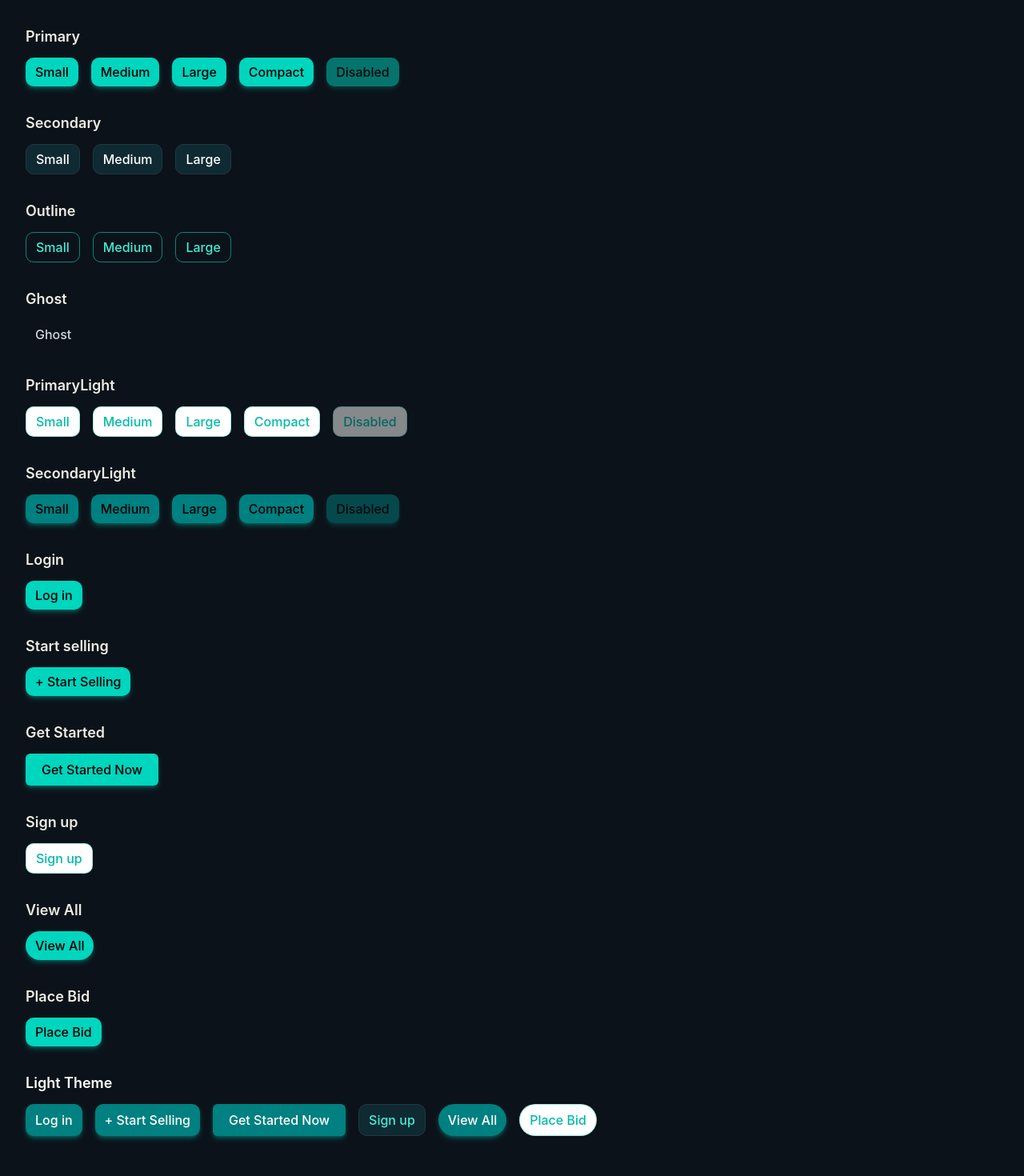
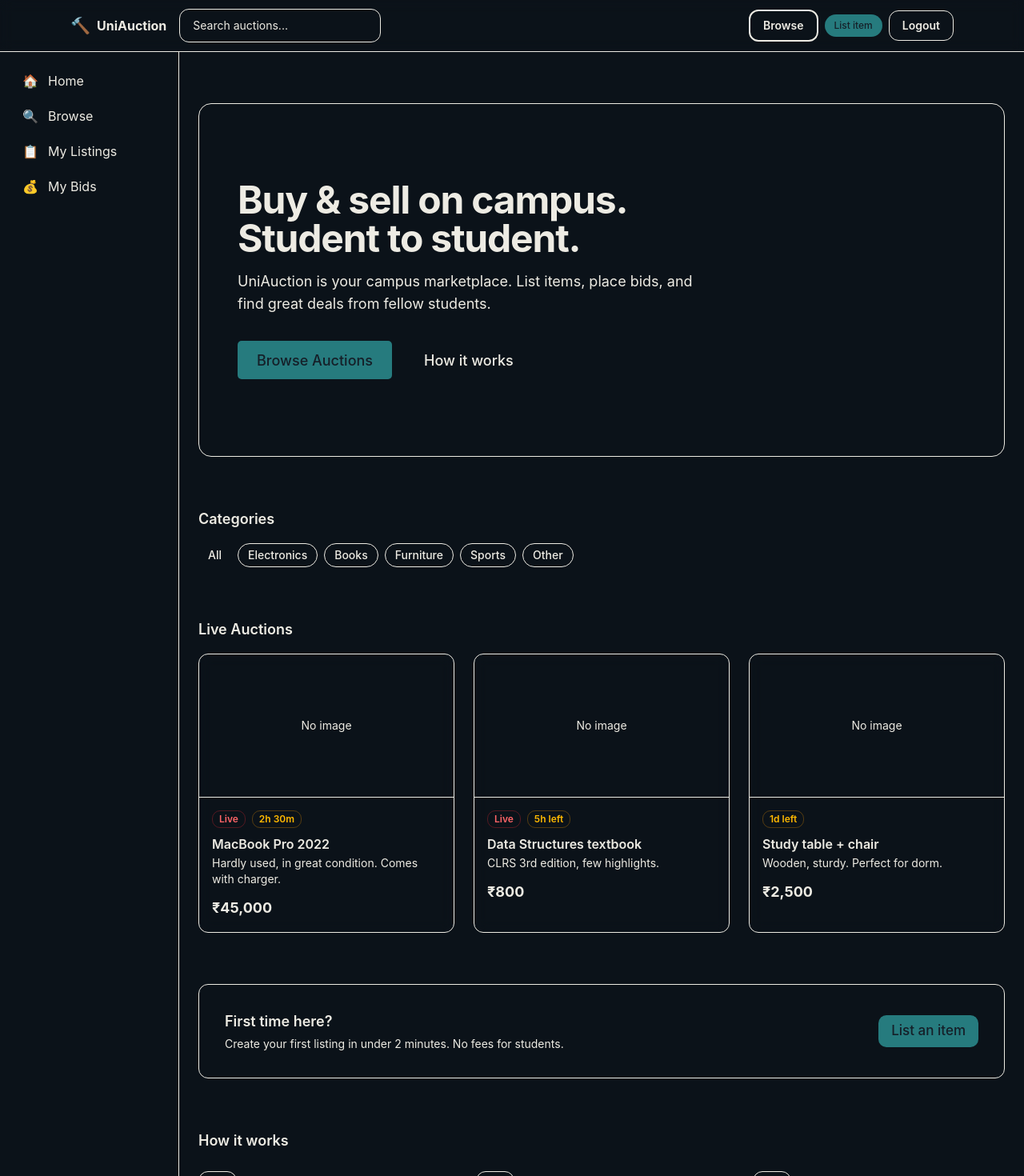
Before and after one commit to nonoyobussiness/student-online-auction-system, a React (Vite) app: page /home in a window 1280 px wide. Shown: the top 1470 px of the page at 80% size. Built offline with nearby package versions, Linux system fonts and the light colour scheme.

Commit message:
polished the styles and optimised the hardcoded parts

```diff
--- a/src/App.tsx
+++ b/src/App.tsx
@@ -20,7 +20,7 @@ export default function App() {
           <Home/>
         }
       />
-      <Route path="/button-preview" element={<ButtonPreview />} />
+      <Route path="/button" element={<ButtonPreview />} />
     </Routes>
   );
 }
--- a/src/components/ui/Button.tsx
+++ b/src/components/ui/Button.tsx
@@ -1,132 +1,65 @@
 import type { ButtonHTMLAttributes } from "react";
 
-type ButtonVariant =
-  | "primary"
-  | "secondary"
-  | "outline"
-  | "ghost"
-  | "primaryLight"
-  | "secondaryLight"
-  | "Login"
-  | "Start Selling"
-  | "Get Started"
-  | "signup"
-  | "viewall"
-  | "LoginLight"
-  | "StartSellingLight"
-  | "GetStartedLight"
-  | "signupLight"
-  | "viewallLight"
-  | "PlaceBid"
-  | "PlaceBidLight";
-type ButtonSize = "sm" | "md" | "lg" | "compact" | "xl" | "xxl";
-type ButtonRadius = "pill" | "rounded" | "smallpill";
+type ButtonVariant = "primary" | "secondary";
+type ButtonTheme = "dark" | "light";
+type ButtonSize = "sm" | "md" | "lg";
 
 interface ButtonProps extends ButtonHTMLAttributes<HTMLButtonElement> {
   variant?: ButtonVariant;
+  theme?: ButtonTheme;
   size?: ButtonSize;
-  radius?: ButtonRadius;
   fullWidth?: boolean;
 }
 
 const base =
   "inline-flex items-center justify-center font-medium transition-all duration-200 ease-out focus:outline-none disabled:opacity-50 disabled:cursor-not-allowed active:scale-95";
 
-const variantStyles: Record<ButtonVariant, string> = {
-  primary:
-    "bg-teal-400 text-black shadow-md shadow-teal-400/30 hover:bg-teal-300 hover:shadow-lg hover:shadow-teal-400/40 hover:-translate-y-[1px] active:translate-y-0 focus:ring-2 focus:ring-teal-400/40",
+/* ================= SIZE ================= */
 
-  secondary:
-    "bg-[#0F2A33] text-white border border-[#1E3A43] hover:border-teal-400/40 hover:bg-[#12343F] focus:ring-2 focus:ring-teal-400/20",
-
-  outline:
-    "border border-teal-400/60 text-teal-300 hover:bg-teal-400/10 hover:border-teal-400 focus:ring-2 focus:ring-teal-400/30",
-
-  ghost:
-    "text-gray-300 hover:bg-[#12343F] focus:ring-2 focus:ring-teal-400/20",
-
-  primaryLight:
-  "bg-white text-teal-500 border border-teal-400/40 shadow-sm hover:bg-teal-50 hover:text-teal-600 hover:border-teal-500 hover:shadow-md hover:-translate-y-[1px] active:translate-y-0 focus:ring-2 focus:ring-teal-400/30",
-
-  secondaryLight:
-  "bg-[#008080] text-black shadow-md shadow-teal-400/30 hover:bg-teal-300 hover:shadow-lg hover:shadow-teal-400/40 hover:-translate-y-[1px] active:translate-y-0 focus:ring-2 focus:ring-teal-400/40",
-
-  "Login":
-  "bg-teal-400 radius= pill text-black shadow-md shadow-teal-400/30 hover:bg-teal-300 hover:shadow-lg hover:shadow-teal-400/40 hover:-translate-y-[1px] active:translate-y-0 focus:ring-2 focus:ring-teal-400/40",
-
-  "Start Selling":
-  "bg-teal-400 radius= rounded text-black shadow-md shadow-teal-400/30 hover:bg-teal-300 hover:shadow-lg hover:shadow-teal-400/40 hover:-translate-y-[1px] active:translate-y-0 focus:ring-2 focus:ring-teal-400/40",
-
-  "Get Started":
-  "bg-teal-400 radius= rounded text-black shadow-md shadow-teal-400/30 hover:bg-teal-300 hover:shadow-lg hover:shadow-teal-400/40 hover:-translate-y-[1px] active:translate-y-0 focus:ring-2 focus:ring-teal-400/40",
-
-  signup:
-  "bg-white radius= pill text-teal-500 border border-teal-400/40 shadow-sm hover:bg-teal-50 hover:text-teal-600 hover:border-teal-500 hover:shadow-md hover:-translate-y-[1px] active:translate-y-0 focus:ring-2 focus:ring-teal-400/30",
-
-  viewall:
-  "bg-teal-400 radius = smallpill text-black shadow-md shadow-teal-400/30 hover:bg-teal-300 hover:shadow-lg hover:shadow-teal-400/40 hover:-translate-y-[1px] active:translate-y-0 focus:ring-2 focus:ring-teal-400/40",
-
-  PlaceBid:
-  "bg-teal-400 radius = smallpill text-black shadow-md shadow-teal-400/30 hover:bg-teal-300 hover:shadow-lg hover:shadow-teal-400/40 hover:-translate-y-[1px] active:translate-y-0 focus:ring-2 focus:ring-teal-400/40",
-
-  LoginLight:
-  "bg-[#008080] text-white shadow-md shadow-teal-400/30 hover:bg-teal-300 hover:shadow-lg hover:shadow-teal-400/40 hover:-translate-y-[1px] active:translate-y-0 focus:ring-2 focus:ring-teal-400/40",
-
-  StartSellingLight:
-  "bg-[#008080] text-white shadow-md shadow-teal-400/30 hover:bg-teal-300 hover:shadow-lg hover:shadow-teal-400/40 hover:-translate-y-[1px] active:translate-y-0 focus:ring-2 focus:ring-teal-400/40",
-
-  GetStartedLight:
-  "bg-[#008080] text-white shadow-md shadow-teal-400/30 hover:bg-teal-300 hover:shadow-lg hover:shadow-teal-400/40 hover:-translate-y-[1px] active:translate-y-0 focus:ring-2 focus:ring-teal-400/40",
-
-  signupLight:
-  "bg-[#0F2A33] text-teal-300 border border-[#1E3A43] hover:border-teal-400/40 hover:bg-[#12343F] focus:ring-2 focus:ring-teal-400/20",
-
-  viewallLight:
-  "bg-[#008080] text-white shadow-md shadow-teal-400/30 hover:bg-teal-300 hover:shadow-lg hover:shadow-teal-400/40 hover:-translate-y-[1px] active:translate-y-0 focus:ring-2 focus:ring-teal-400/40",
-
-  PlaceBidLight:
-  "bg-white radius= smallpill text-teal-500 border border-teal-400/40 shadow-sm hover:bg-teal-50 hover:text-teal-600 hover:border-teal-500 hover:shadow-md hover:-translate-y-[1px] active:translate-y-0 focus:ring-2 focus:ring-teal-400/30",
+const sizeStyles: Record<ButtonSize, string> = {
+  sm: "h-7 px-3 text-[12px] rounded-[20px]",
+  md: "h-10 px-4 text-[17px] rounded-[10px]",
+  lg: "h-12 px-6 text-[18px] rounded-[5px]",
 };
 
-const sizeStyles: Record<ButtonSize, string> = {
-  sm: "text-xs px-2 py-1 sm:px-3 sm:py-1.5",
-  md: "text-xs px-3 py-1.5 sm:text-sm sm:px-4 sm:py-1.5",
-  lg: "text-sm px-4 py-1.5 sm:text-base sm:px-6 sm:py-2",
-  compact: "text-xs px-2 py-1 sm:px-3 sm:py-1.5",
-  xl: "text-sm px-5 py-1.5 sm:px-7 sm:py-1.5",
-  xxl: "text-sm px-6 py-1.5 sm:px-10 sm:py-1.5",
+/* ================= COLORS ================= */
+
+const styles = {
+  dark: {
+    primary:
+      "bg-[hsl(var(--btn-primary-bg))] text-[hsl(var(--btn-primary-text))] hover:bg-[hsl(var(--btn-primary-bg)/0.85)] hover:shadow-md",
+    secondary:
+      "bg-[hsl(var(--btn-secondary-bg))] text-[hsl(var(--btn-secondary-text))] hover:bg-[hsl(var(--btn-secondary-bg)/0.75)] hover:shadow-sm",
+  },
+  light: {
+    primary:
+      "bg-[hsl(var(--btn-primary-bg-light))] text-[hsl(var(--btn-primary-text-light))] hover:bg-[hsl(var(--btn-primary-bg-light)/0.80)] hover:shadow-md",
+    secondary:
+      "bg-[hsl(var(--btn-secondary-bg-light))] text-[hsl(var(--btn-secondary-text-light))] hover:bg-[hsl(var(--btn-secondary-bg-light)/0.75)] hover:shadow-sm",
+  },
 };
 
-const radiusStyles: Record<ButtonRadius, string> = {
-  pill: "rounded-md px-3 py-1.5",
-  rounded: "rounded-sm px-5 py-2", // your main style
-  smallpill: "rounded-full px-3 py-1.5", // fully rounded
-};
-
-function Button({
+export default function Button({
   variant = "primary",
-  radius = "pill",
+  theme = "dark",
+  size = "md",
   fullWidth = false,
   className = "",
-  disabled,
   children,
   ...props
-}: ButtonProps & { radius?: ButtonRadius }) {
+}: ButtonProps) {
   return (
     <button
-      className={`inline-flex items-center justify-center font-medium
-      transition-all duration-200 ease-out
-      ${variantStyles[variant]}
-      ${radiusStyles[radius]}
-      ${fullWidth ? "w-full" : "w-auto sm:w-auto"}
-      disabled:opacity-50 disabled:cursor-not-allowed
-      ${className}`.trim().replace(/\s+/g, " ")}
-      disabled={disabled}
+      className={`
+        ${base}
+        ${sizeStyles[size]}
+        ${styles[theme][variant]}
+        ${fullWidth ? "w-full" : "w-fit"}
+        ${className}
+      `.trim()}
       {...props}
     >
       {children}
     </button>
   );
 }
-
-export default Button;
--- a/src/components/ui/ButtonPreview.tsx
+++ b/src/components/ui/ButtonPreview.tsx
@@ -2,136 +2,77 @@ import Button from "./Button";
 
 export default function ButtonPreview() {
   return (
-    <div className="min-h-screen bg-bg p-8 space-y-8">
+    <div className="min-h-screen bg-bg p-8 space-y-10">
 
-      <div className="space-y-3">
-        <h2 className="text-lg font-semibold text-foreground">Primary</h2>
-        <div className="flex gap-4 flex-wrap">
+      {/* ================= PRIMARY (DARK) ================= */}
+      <Section title="Primary (Dark)">
         <Button size="sm">Small</Button>
         <Button size="md">Medium</Button>
         <Button size="lg">Large</Button>
-          <Button size="compact">Compact</Button>
         <Button disabled>Disabled</Button>
-        </div>
-      </div>
+      </Section>
 
-      <div className="space-y-3">
-        <h2 className="text-lg font-semibold text-foreground">Secondary</h2>
-        <div className="flex gap-4 flex-wrap">
+      {/* ================= SECONDARY (DARK) ================= */}
+      <Section title="Secondary (Dark)">
         <Button variant="secondary" size="sm">Small</Button>
         <Button variant="secondary">Medium</Button>
         <Button variant="secondary" size="lg">Large</Button>
-        </div>
-      </div>
+      </Section>
 
-      <div className="space-y-3">
-        <h2 className="text-lg font-semibold text-foreground">Outline</h2>
-        <div className="flex gap-4 flex-wrap">
-          <Button variant="outline" size="sm">Small</Button>
-          <Button variant="outline">Medium</Button>
-          <Button variant="outline" size="lg">Large</Button>
-        </div>
-      </div>
+      {/* ================= PRIMARY (LIGHT) ================= */}
+      <Section title="Primary (Light)">
+        <Button theme="light" size="sm">Small</Button>
+        <Button theme="light">Medium</Button>
+        <Button theme="light" size="lg">Large</Button>
+      </Section>
 
-      <div className="space-y-3">
-        <h2 className="text-lg font-semibold text-foreground">Ghost</h2>
-        <div className="flex gap-4 flex-wrap">
-          <Button variant="ghost">Ghost</Button>
-        </div>
-      </div>
+      {/* ================= SECONDARY (LIGHT) ================= */}
+      <Section title="Secondary (Light)">
+        <Button theme="light" variant="secondary" size="sm">Small</Button>
+        <Button theme="light" variant="secondary">Medium</Button>
+        <Button theme="light" variant="secondary" size="lg">Large</Button>
+      </Section>
 
-      <div className="space-y-3">
-        <h2 className="text-lg font-semibold text-foreground">PrimaryLight</h2>
-        <div className="flex gap-4 flex-wrap">
-          <Button variant="primaryLight" size="sm">Small</Button>
-          <Button variant="primaryLight" size="md">Medium</Button>
-          <Button variant="primaryLight" size="lg">Large</Button>
-          <Button variant="primaryLight" size="compact">Compact</Button>
-          <Button variant="primaryLight" disabled>Disabled</Button>
-        </div>
-      </div>
+      {/* ================= REAL USE CASES ================= */}
+      <Section title="Real Buttons (From Design)">
+        <Button variant="secondary">Sign up</Button>
+        <Button>+ Start Selling</Button>
+        <Button size="sm">Place Bid</Button>
+        <Button size="lg">Get Started Now</Button>
+      </Section>
 
-      <div className="space-y-3">
-        <h2 className="text-lg font-semibold text-foreground">SecondaryLight</h2>
-        <div className="flex gap-4 flex-wrap">
-          <Button variant="secondaryLight" size="sm">Small</Button>
-          <Button variant="secondaryLight" size="md">Medium</Button>
-          <Button variant="secondaryLight" size="lg">Large</Button>
-          <Button variant="secondaryLight" size="compact">Compact</Button>
-          <Button variant="secondaryLight" disabled>Disabled</Button>
-        </div>
-      </div>
+      {/* ================= LIGHT USE CASES ================= */}
+      <Section title="Real Buttons (Light)">
+        <Button theme="light" variant="secondary">Sign up</Button>
+        <Button theme="light">+ Start Selling</Button>
+        <Button theme="light" size="sm">Place Bid</Button>
+        <Button theme="light" size="lg">Get Started Now</Button>
+      </Section>
 
-      <div className="space-y-3">
-        <h2 className="text-lg font-semibold text-foreground">Login</h2>
-        <div className="flex gap-4 flex-wrap">
-        <Button variant="Login">Log in</Button>
-        </div>
-      </div>
-
-      <div className="space-y-3">
-        <h2 className="text-lg font-semibold text-foreground">Start selling</h2>
-        <div className="flex gap-4 flex-wrap">
-        <Button variant="Start Selling">+ Start Selling</Button>
-        </div>
-      </div>
-
-      <div className="space-y-3">
-        <h2 className="text-lg font-semibold text-foreground">Get Started</h2>
-        <div className="flex gap-4 flex-wrap">
-        <Button variant="Get Started" radius= "rounded">Get Started Now</Button>
-        </div>
-      </div>
-
-      <div className="space-y-3">
-        <h2 className="text-lg font-semibold text-foreground">Sign up</h2>
-        <div className="flex gap-4 flex-wrap">
-        <Button variant="signup" radius="pill">Sign up</Button>
-        </div>
-      </div>
-
-      <div className="space-y-3">
-        <h2 className="text-lg font-semibold text-foreground">View All</h2>
-        <div className="flex gap-4 flex-wrap">
-        <Button variant="viewall" radius="smallpill" >View All</Button>
-        </div>
-      </div>
-
-      <div className="space-y-3">
-        <h2 className="text-lg font-semibold text-foreground">Place Bid</h2>
-        <div className="flex gap-4 flex-wrap">
-          <Button variant="PlaceBid">Place Bid</Button>
-        </div>
-      </div>
-
-      <div className="space-y-3">
-    <h2 className="text-lg font-semibold text-white">Light Theme</h2>
-
-    <div className="flex gap-4 flex-wrap">
-    <Button variant="LoginLight">Log in</Button>
-
-    <Button variant="StartSellingLight">
-      + Start Selling
-    </Button>
-
-    <Button variant="GetStartedLight" radius="rounded">
-      Get Started Now
-    </Button>
-
-    <Button variant="signupLight" radius="pill">
-      Sign up
-    </Button>
-
-    <Button variant="viewallLight" radius="smallpill">
-      View All
-    </Button>
-
-    <Button variant="PlaceBidLight" radius="smallpill">
-      Place Bid
-    </Button>
-    </div>
-    </div>
+      {/* ================= WIDTH TEST ================= */}
+      <Section title="Layout Behavior">
+        <Button className="w-full">Full Width</Button>
+        <Button className="w-[200px]">Fixed Width</Button>
+        <Button>Auto Width</Button>
+      </Section>
 
     </div>
   );
 }
+
+/* ================= REUSABLE SECTION ================= */
+
+function Section({
+  title,
+  children,
+}: {
+  title: string;
+  children: React.ReactNode;
+}) {
+  return (
+    <div className="space-y-3">
+      <h2 className="text-lg font-semibold text-foreground">{title}</h2>
+      <div className="flex gap-4 flex-wrap">{children}</div>
+    </div>
+  );
+}
--- a/src/index.css
+++ b/src/index.css
@@ -58,6 +58,24 @@
     background-color: hsl(var(--color-bg));
     color: hsl(var(--color-foreground));
   }
+  :root {
+  /* ============================================
+     BUTTON TOKENS
+     ============================================ */
+    /* DARK THEME */
+    --btn-primary-bg: 182 54% 32%;     /* teal */
+    --btn-primary-text: 210 30% 12%;
+
+    --btn-secondary-bg: 50 20% 91%;
+    --btn-secondary-text: 182 54% 32%;
+
+    /* LIGHT THEME */
+    --btn-primary-bg-light: 180 100% 25%; /* #008080 */
+    --btn-primary-text-light: 50 20% 91%;
+
+    --btn-secondary-bg-light: 210 30% 12%;
+    --btn-secondary-text-light: 182 54% 32%;
+  }
 }
 
 /* ============================================
--- a/src/main.tsx
+++ b/src/main.tsx
@@ -3,13 +3,11 @@ import ReactDOM from "react-dom/client";
 import App from "./App";
 import "./index.css";
 import { BrowserRouter } from "react-router-dom";
-import ButtonPreview from "./components/ui/ButtonPreview";
 
 ReactDOM.createRoot(document.getElementById("root")!).render(
   <React.StrictMode>
-
     <BrowserRouter>
-      <ButtonPreview />
+      <App/>
     </BrowserRouter>
   </React.StrictMode>
 );
```
Lines whose indentation alone changed are shown as unchanged.
